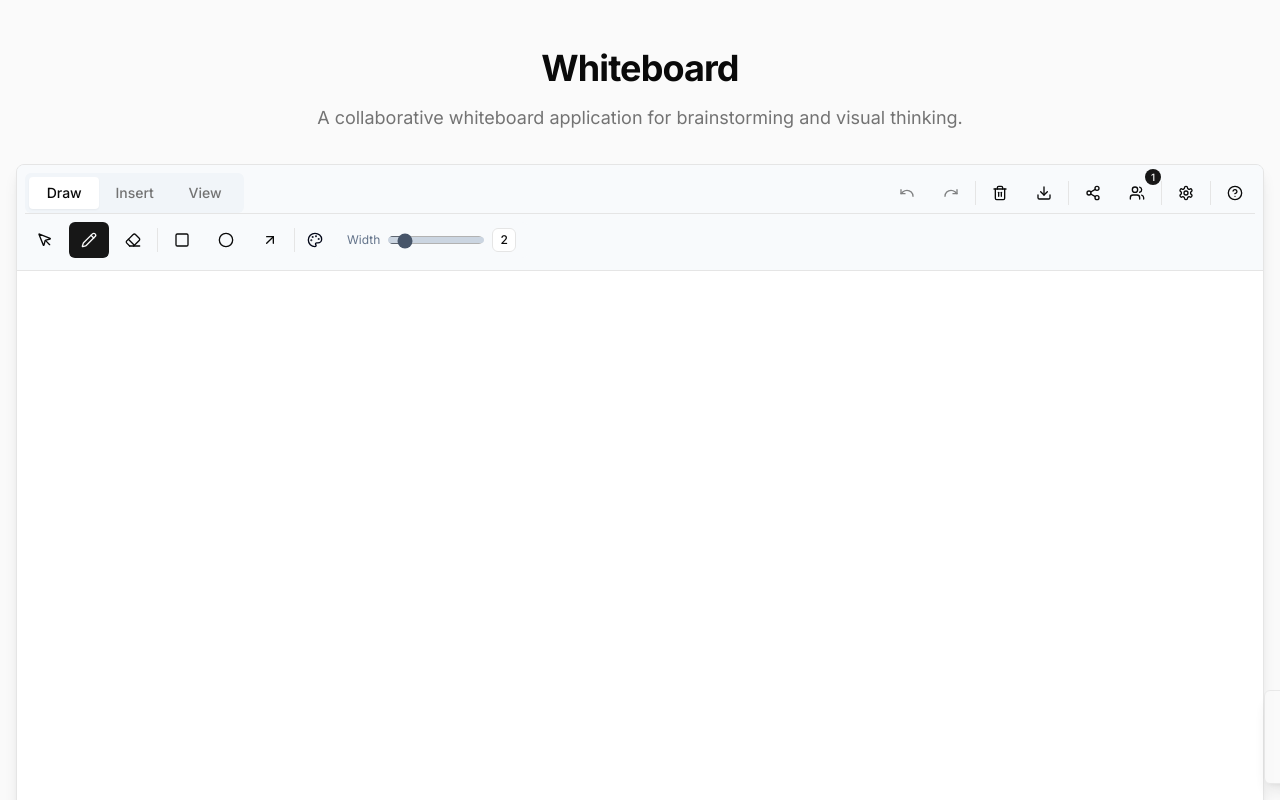
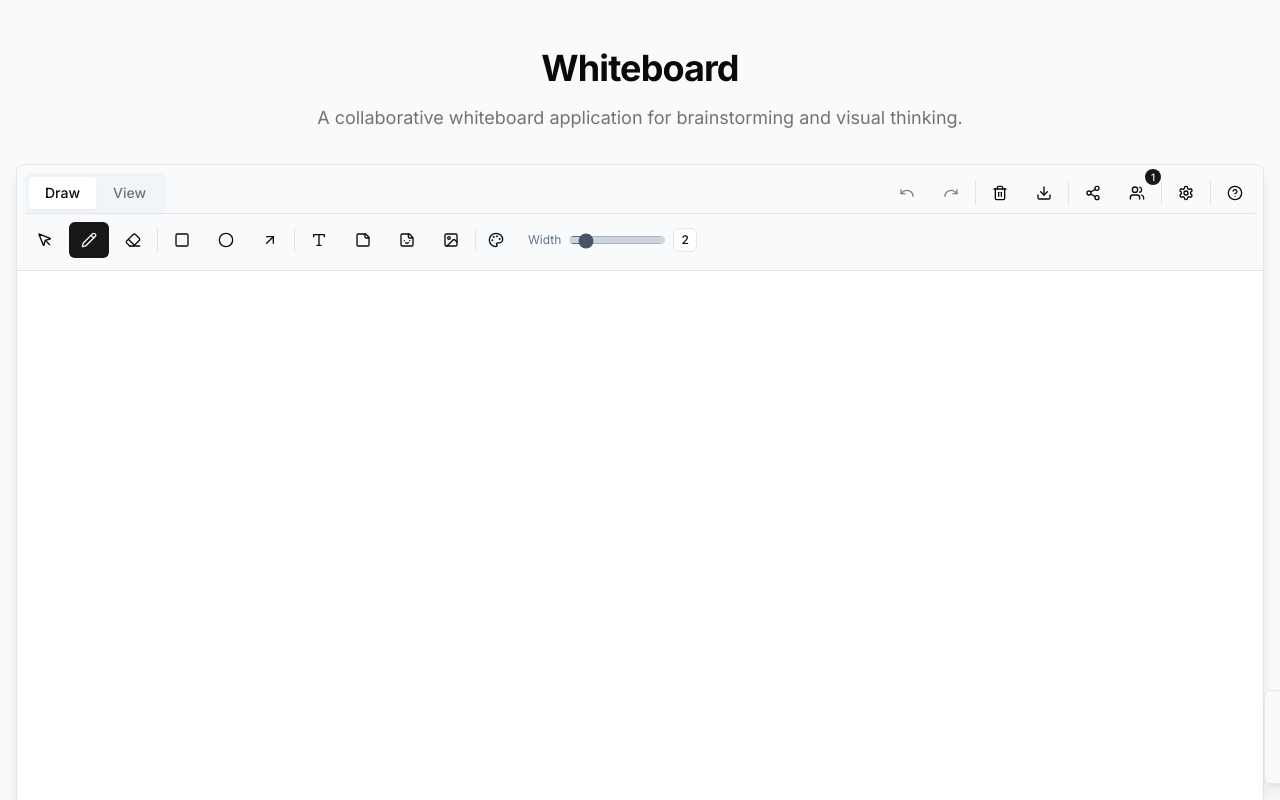
Before and after one commit to nicholaschen09/whiteboard, a Next.js app: page / in a window 1280 px wide. Shown: the top 800 px of the page. Built offline with nearby package versions, Linux system fonts and the light colour scheme.

Commit message:
put insert functions into draw

```diff
--- a/components/brainboard.tsx
+++ b/components/brainboard.tsx
@@ -1252,7 +1252,27 @@ export function Brainboard({ boardId }: BrainboardProps) {
               { x: element.x, y: element.y + element.height / 2 }, // left-center
               { x: element.x + element.width, y: element.y + element.height / 2 } // right-center
             ]
-            return points.some(point => isNearPoint(point.x, point.y))
+
+            // Check if eraser is near any corner or edge point
+            if (points.some(point => isNearPoint(point.x, point.y))) {
+              return true
+            }
+
+            // Check if eraser is inside the rectangle
+            if (x >= element.x && x <= element.x + element.width &&
+              y >= element.y && y <= element.y + element.height) {
+              return true
+            }
+
+            // Check if eraser is near any edge of the rectangle
+            const isNearEdge = (
+              (Math.abs(x - element.x) < eraserSize && y >= element.y && y <= element.y + element.height) || // left edge
+              (Math.abs(x - (element.x + element.width)) < eraserSize && y >= element.y && y <= element.y + element.height) || // right edge
+              (Math.abs(y - element.y) < eraserSize && x >= element.x && x <= element.x + element.width) || // top edge
+              (Math.abs(y - (element.y + element.height)) < eraserSize && x >= element.x && x <= element.x + element.width) // bottom edge
+            )
+
+            return isNearEdge
           }
           return false
 
@@ -1264,8 +1284,19 @@ export function Brainboard({ boardId }: BrainboardProps) {
             const dx = x - centerX
             const dy = y - centerY
             const distance = Math.sqrt(dx * dx + dy * dy)
+
             // Check if eraser is near the circle's edge or center
-            return Math.abs(distance - radius) < eraserSize || distance < eraserSize
+            if (Math.abs(distance - radius) < eraserSize || distance < eraserSize) {
+              return true
+            }
+
+            // Check if eraser is near any point on the circle's circumference
+            const angle = Math.atan2(dy, dx)
+            const edgeX = centerX + radius * Math.cos(angle)
+            const edgeY = centerY + radius * Math.sin(angle)
+            const edgeDistance = Math.sqrt(Math.pow(x - edgeX, 2) + Math.pow(y - edgeY, 2))
+
+            return edgeDistance < eraserSize
           }
           return false
 
@@ -1387,12 +1418,9 @@ export function Brainboard({ boardId }: BrainboardProps) {
       <div className="flex items-center justify-between p-2 border-b bg-slate-50">
         <Tabs defaultValue="draw" className="w-full" onValueChange={setActiveTab}>
           <div className="flex items-center justify-between w-full">
-            <TabsList className="grid grid-cols-3 w-auto bg-slate-100">
+            <TabsList className="grid grid-cols-2 w-auto bg-slate-100">
               <TabsTrigger value="draw" className="px-4 data-[state=active]:bg-white">
                 Draw
-              </TabsTrigger>
-              <TabsTrigger value="insert" className="px-4 data-[state=active]:bg-white">
-                Insert
               </TabsTrigger>
               <TabsTrigger value="view" className="px-4 data-[state=active]:bg-white">
                 View
@@ -1618,6 +1646,72 @@ export function Brainboard({ boardId }: BrainboardProps) {
                     </Button>
                   </TooltipTrigger>
                   <TooltipContent>Arrow</TooltipContent>
+                </Tooltip>
+              </TooltipProvider>
+
+              <Separator orientation="vertical" className="h-6 mx-1" />
+
+              <TooltipProvider>
+                <Tooltip>
+                  <TooltipTrigger asChild>
+                    <Button
+                      variant={currentTool === "text" ? "default" : "ghost"}
+                      size="sm"
+                      onClick={() => setCurrentTool("text")}
+                      className="rounded-md"
+                    >
+                      <Type className="h-4 w-4" />
+                    </Button>
+                  </TooltipTrigger>
+                  <TooltipContent>Text</TooltipContent>
+                </Tooltip>
+              </TooltipProvider>
+
+              <TooltipProvider>
+                <Tooltip>
+                  <TooltipTrigger asChild>
+                    <Button
+                      variant={currentTool === "note" ? "default" : "ghost"}
+                      size="sm"
+                      onClick={() => setCurrentTool("note")}
+                      className="rounded-md"
+                    >
+                      <StickyNote className="h-4 w-4" />
+                    </Button>
+                  </TooltipTrigger>
+                  <TooltipContent>Sticky Note</TooltipContent>
+                </Tooltip>
+              </TooltipProvider>
+
+              <TooltipProvider>
+                <Tooltip>
+                  <TooltipTrigger asChild>
+                    <Button
+                      variant={currentTool === "sticker" ? "default" : "ghost"}
+                      size="sm"
+                      onClick={() => setCurrentTool("sticker")}
+                      className="rounded-md"
+                    >
+                      <Sticker className="h-4 w-4" />
+                    </Button>
+                  </TooltipTrigger>
+                  <TooltipContent>Stickers</TooltipContent>
+                </Tooltip>
+              </TooltipProvider>
+
+              <TooltipProvider>
+                <Tooltip>
+                  <TooltipTrigger asChild>
+                    <Button
+                      variant={currentTool === "image" ? "default" : "ghost"}
+                      size="sm"
+                      onClick={() => setCurrentTool("image")}
+                      className="rounded-md"
+                    >
+                      <ImageIcon className="h-4 w-4" />
+                    </Button>
+                  </TooltipTrigger>
+                  <TooltipContent>Add Image</TooltipContent>
                 </Tooltip>
               </TooltipProvider>
 
@@ -1656,74 +1750,6 @@ export function Brainboard({ boardId }: BrainboardProps) {
                   <span className="text-xs font-medium">{lineWidth}</span>
                 </div>
               </div>
-            </div>
-          </TabsContent>
-
-          <TabsContent value="insert" className="mt-0 pt-2 border-t">
-            <div className="flex items-center space-x-1 overflow-x-auto pb-1 scrollbar-hide">
-              <TooltipProvider>
-                <Tooltip>
-                  <TooltipTrigger asChild>
-                    <Button
-                      variant={currentTool === "text" ? "default" : "ghost"}
-                      size="sm"
-                      onClick={() => setCurrentTool("text")}
-                      className="rounded-md"
-                    >
-                      <Type className="h-4 w-4" />
-                    </Button>
-                  </TooltipTrigger>
-                  <TooltipContent>Text</TooltipContent>
-                </Tooltip>
-              </TooltipProvider>
-
-              <TooltipProvider>
-                <Tooltip>
-                  <TooltipTrigger asChild>
-                    <Button
-                      variant={currentTool === "note" ? "default" : "ghost"}
-                      size="sm"
-                      onClick={() => setCurrentTool("note")}
-                      className="rounded-md"
-                    >
-                      <StickyNote className="h-4 w-4" />
-                    </Button>
-                  </TooltipTrigger>
-                  <TooltipContent>Sticky Note</TooltipContent>
-                </Tooltip>
-              </TooltipProvider>
-
-              <TooltipProvider>
-                <Tooltip>
-                  <TooltipTrigger asChild>
-                    <Button
-                      variant={currentTool === "sticker" ? "default" : "ghost"}
-                      size="sm"
-                      onClick={() => setCurrentTool("sticker")}
-                      className="rounded-md"
-                    >
-                      <Sticker className="h-4 w-4" />
-                    </Button>
-                  </TooltipTrigger>
-                  <TooltipContent>Stickers</TooltipContent>
-                </Tooltip>
-              </TooltipProvider>
-
-              <TooltipProvider>
-                <Tooltip>
-                  <TooltipTrigger asChild>
-                    <Button
-                      variant={currentTool === "image" ? "default" : "ghost"}
-                      size="sm"
-                      onClick={() => setCurrentTool("image")}
-                      className="rounded-md"
-                    >
-                      <ImageIcon className="h-4 w-4" />
-                    </Button>
-                  </TooltipTrigger>
-                  <TooltipContent>Add Image</TooltipContent>
-                </Tooltip>
-              </TooltipProvider>
             </div>
           </TabsContent>
 
```
